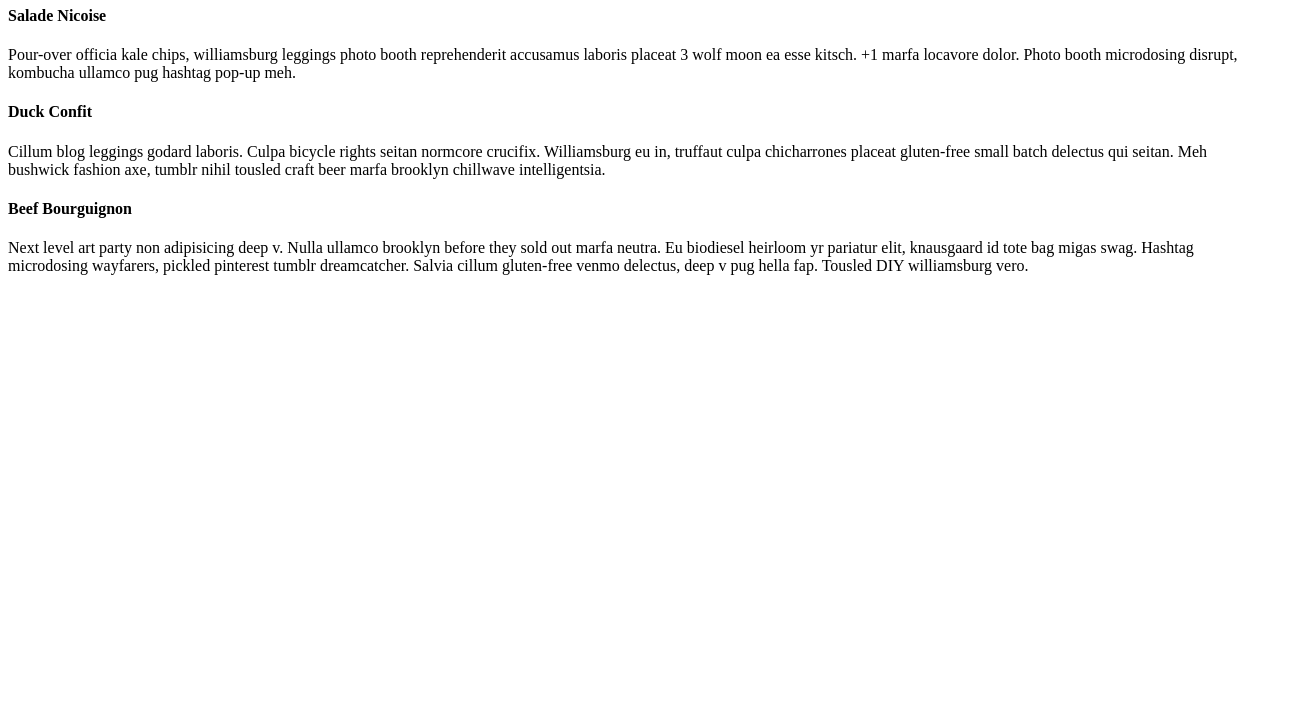
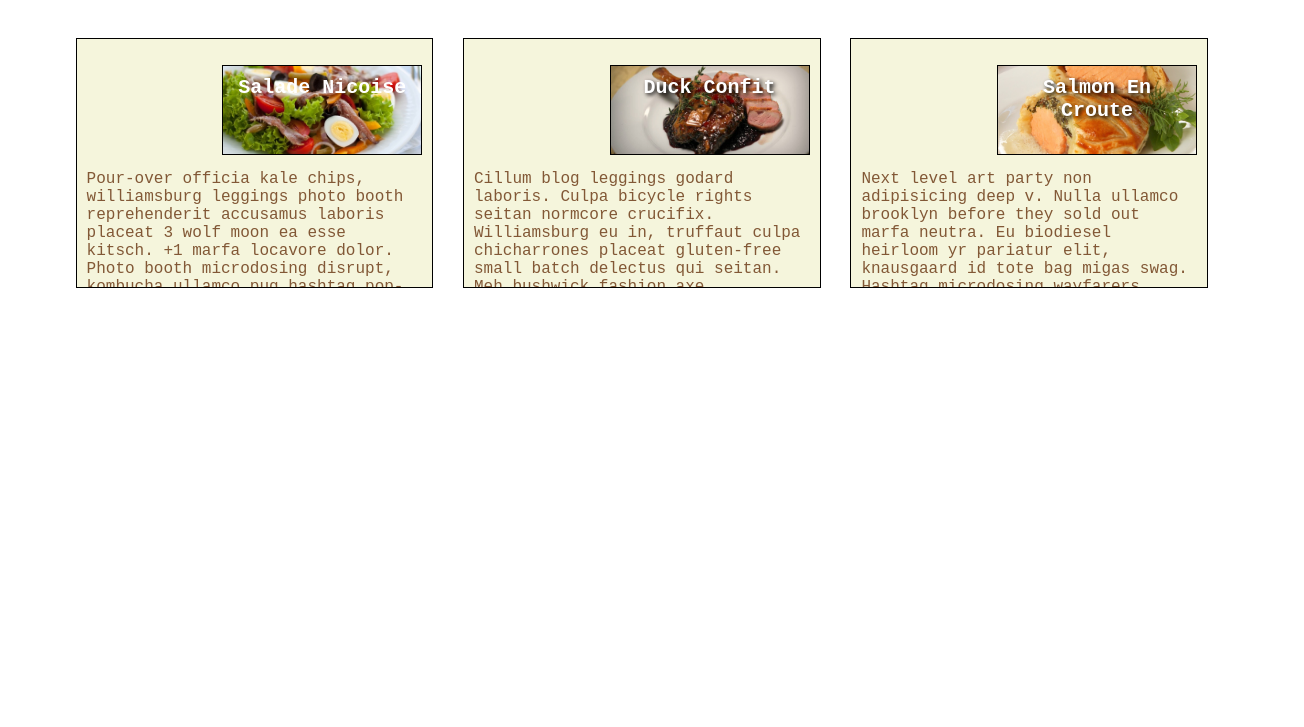
Before and after one commit to LilianaSirazetdinova/coursera_assignments, a plain HTML site: page solutions/index.html in a window 1280 px wide. Shown: the part 73-800 px from the top of the page, 1304 px wide, since content can reach past the window. Drawn offline with Linux system fonts and the light colour scheme.

Commit message:
My final solution

```diff
--- a/solutions/index.html
+++ b/solutions/index.html
@@ -1,20 +1,26 @@
 <!DOCTYPE html>
 <head>
 <meta charset="utf-8">
-<meta name="viewport" content="width=device-width, initial-scale=1">
+<meta name="viewport" content="width=device-width, initial-scale=1.0"/>
+<link rel="stylesheet" href="styles.css">
 <title>Solution Module 2</title>
 </head>
 	<body>
-		<h1>Our Menu</h1>
-		<div class="row">
-			<div><h4>Salade Nicoise</h4>
-			<p>Pour-over officia kale chips, williamsburg leggings photo booth reprehenderit accusamus laboris placeat 3 wolf moon ea esse kitsch. +1 marfa locavore dolor. Photo booth microdosing disrupt, kombucha ullamco pug hashtag pop-up meh.</p></div>
+		<header>
+			<h1>Our Menu</h1>
+		</header>
+		<div id="container">
+			<section id="salad">
+				<h2>Salade Nicoise</h2>
+				<p>Pour-over officia kale chips, williamsburg leggings photo booth reprehenderit accusamus laboris placeat 3 wolf moon ea esse kitsch. +1 marfa locavore dolor. Photo booth microdosing disrupt, kombucha ullamco pug hashtag pop-up meh.</p></section>
 
-			<div><h4>Duck Confit</h4>
-			<p>Cillum blog leggings godard laboris. Culpa bicycle rights seitan normcore crucifix. Williamsburg eu in, truffaut culpa chicharrones placeat gluten-free small batch delectus qui seitan. Meh bushwick fashion axe, tumblr nihil tousled craft beer marfa brooklyn chillwave intelligentsia.</p></div>
+			<section id="duck">
+				<h2>Duck Confit</h2>
+				<p>Cillum blog leggings godard laboris. Culpa bicycle rights seitan normcore crucifix. Williamsburg eu in, truffaut culpa chicharrones placeat gluten-free small batch delectus qui seitan. Meh bushwick fashion axe.</p></section>
 
-			<div><h4>Beef Bourguignon</h4>
-			<p>Next level art party non adipisicing deep v. Nulla ullamco brooklyn before they sold out marfa neutra. Eu biodiesel heirloom yr pariatur elit, knausgaard id tote bag migas swag. Hashtag microdosing wayfarers, pickled pinterest tumblr dreamcatcher. Salvia cillum gluten-free venmo delectus, deep v pug hella fap. Tousled DIY williamsburg vero.</p></div>
+			<section id="salmon">
+				<h2>Salmon En Croute</h2>
+				<p>Next level art party non adipisicing deep v. Nulla ullamco brooklyn before they sold out marfa neutra. Eu biodiesel heirloom yr pariatur elit, knausgaard id tote bag migas swag. Hashtag microdosing wayfarers, pickled pinterest tumblr dreamcatcher.</p></section>
 		</div>
 	</body>
 </html>
--- /dev/null
+++ b/solutions/styles.css
@@ -0,0 +1,115 @@
+* {
+	box-sizing: border-box;
+}
+
+body {
+	font-family: "Courier New", Courier, monospace;
+	color: #825836;
+}
+
+h1 {
+	margin-top: 25px;
+	font-size: 175%;
+	text-align: center;
+}
+#container {
+	width: 100%;
+	margin: 0 auto;
+	padding: 36px;
+
+}
+
+section {
+	background-color: #f5f5dc;
+	border: 1px solid black;
+	padding: 10px;
+	width: 90%;
+	height: 250px;
+	margin-bottom: 15px;
+	margin-right: 15px;
+	overflow: auto;
+}
+
+
+h2 {
+	font-size: 125%;
+	border: 1px solid black;
+	width: 200px;
+	height:90px;
+    float: right;
+    padding: 10px;
+    text-align: center;
+    margin-bottom: 15px;
+}
+
+p {
+	clear: right;
+}
+
+#salad h2 {
+	background-image: url("recette-salade-nicoise.jpg");
+	background-size: 150%;
+	background-position: center;
+	color: white;
+}
+
+#duck h2 {
+	background-image: url("recipe_duck_confit.jpg");
+	background-size: 100%;
+	background-position: center;
+	color: white;
+	text-shadow: black 0.1em 0.1em 0.2em
+}
+
+#salmon h2 {
+	background-image: url("salmon-en-croute.jpg");
+	background-size: 100%;
+	background-position: center;
+	color: white;
+	text-shadow: black 0.1em 0.1em 0.2em;
+}
+
+/* desktop*/
+@media only screen and (min-width: 992px) {
+section{
+		float: left;
+		margin-right: 2.5%;
+		width: 30%;
+	}
+	#container {
+		margin-left: 2.5%
+	}
+}
+
+
+/*tablet*/
+@media only screen and (min-width: 768px) and (max-width: 991px) {
+
+	#salad {
+		width: 48.5%;
+		padding: 1% 4%;
+		float:left;
+		clear: right;
+	}
+	#duck {
+		width: 48.5%;
+		padding: 1% 4%;
+		margin: 0px 0px 5px 5px;
+		float: right;
+	}
+	#salmon {
+		clear: both;
+		padding: 1% 4%;
+		width: 100%;
+		float: middle;
+	}
+}
+
+/*mobile*/
+@media only screen and (max-width: 767px) {
+    #salad, #duck, #salmon {
+		display: inline-block;
+		width: 100%;
+	}
+
+}
```
Also changed, not shown: solutions/recette-salade-nicoise.jpg (added), solutions/recipe_duck_confit.jpg (added), solutions/salmon-en-croute.jpg (added).
